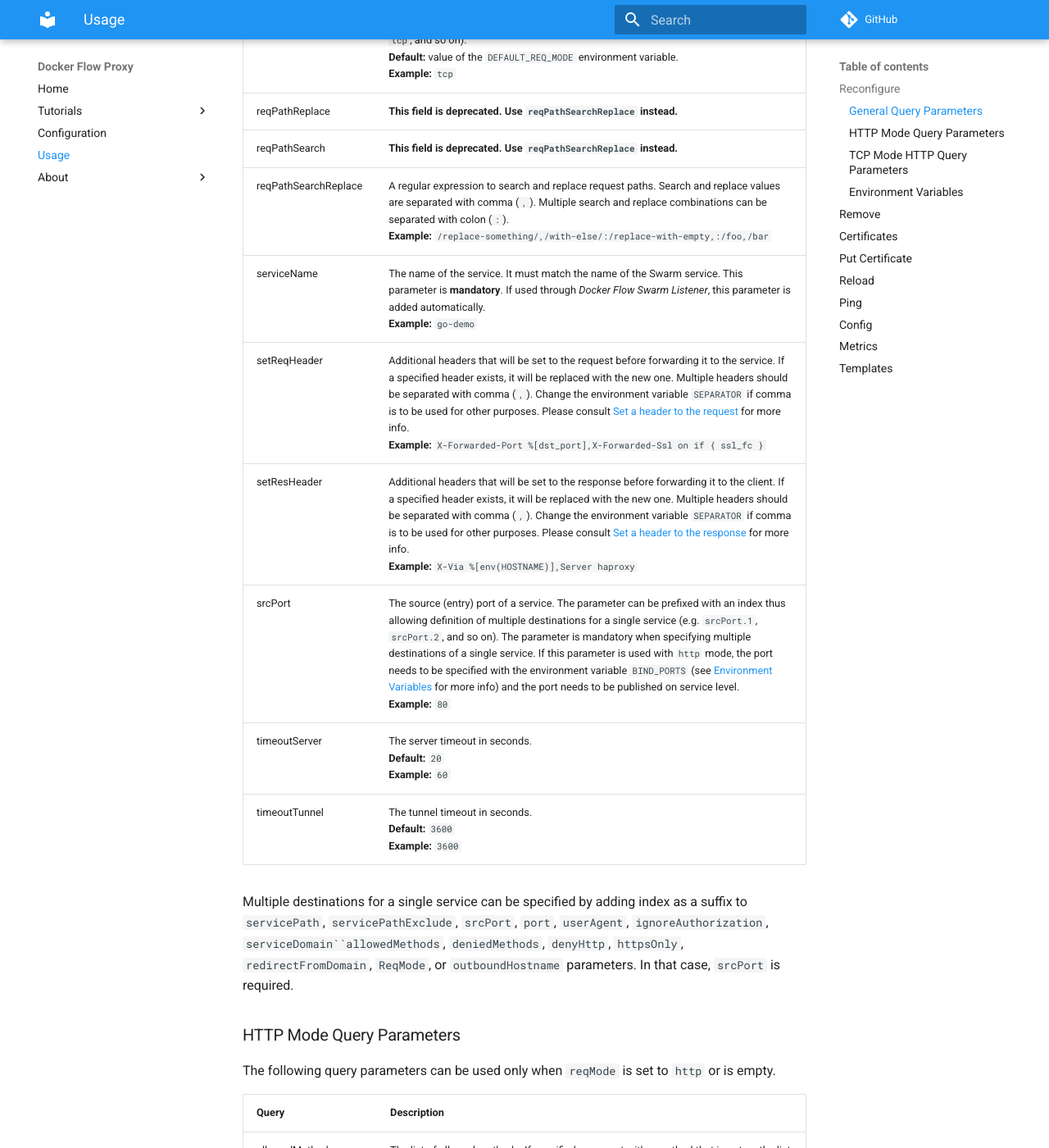
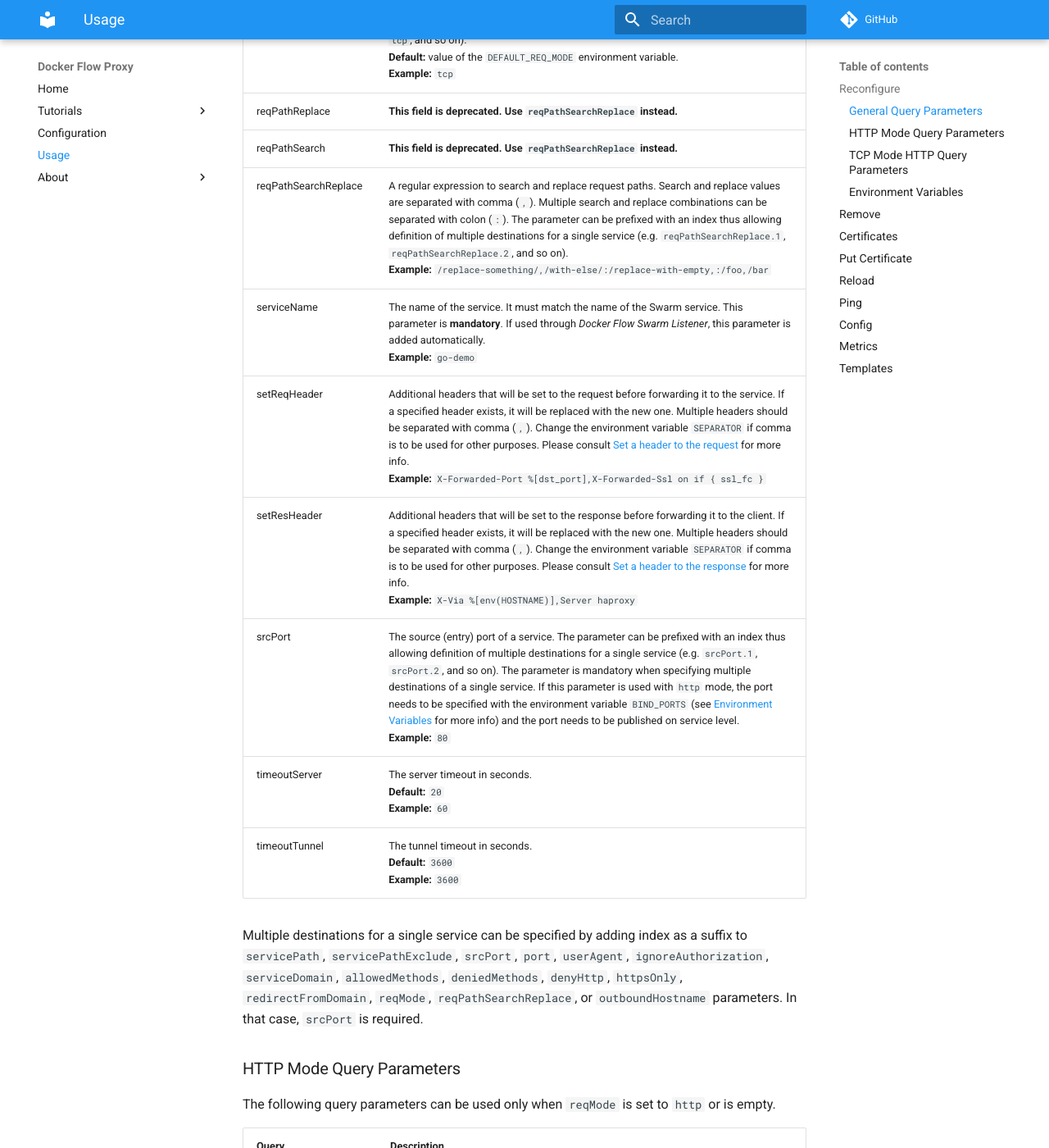
Before and after one commit to docker-flow/docker-flow-proxy, an MkDocs documentation site: the page built from docs/usage.md, in a window 1280 px wide and 1400 px high, scrolled down 2194 px. Shown: the whole window at 82% size. Built offline with MkDocs 1.6.1 and Material for MkDocs 9.7.7, drawn with Linux system fonts in a browser that asks for light colours; comment, search, counter and statistics services are not loaded; old or Windows-style settings are respelled for this version of MkDocs; some of the changed text lies outside the part shown.

Commit message:
Fixes #406

```diff
--- a/docs/usage.md
+++ b/docs/usage.md
@@ -29,7 +29,7 @@ The following query parameters can be used to send a *reconfigure* request to *D
 |reqMode        |The request mode. The proxy should be able to work with any mode supported by HAProxy. However, actively supported and tested modes are `http`, `tcp`, and `sni`. The `sni` mode implies TCP with an SNI-based routing. The parameter can be prefixed with an index thus allowing definition of multiple modes for a single service (e.g. `http`, `tcp`, and so on).<br>**Default:** value of the `DEFAULT_REQ_MODE` environment variable.<br>**Example:** `tcp`|
 |reqPathReplace |**This field is deprecated. Use `reqPathSearchReplace` instead.**|
 |reqPathSearch  |**This field is deprecated. Use `reqPathSearchReplace` instead.**|
-|reqPathSearchReplace|A regular expression to search and replace request paths. Search and replace values are separated with comma (`,`). Multiple search and replace combinations can be separated with colon (`:`). <br>**Example:** `/replace-something/,/with-else/:/replace-with-empty,:/foo,/bar`|
+|reqPathSearchReplace|A regular expression to search and replace request paths. Search and replace values are separated with comma (`,`). Multiple search and replace combinations can be separated with colon (`:`). The parameter can be prefixed with an index thus allowing definition of multiple destinations for a single service (e.g. `reqPathSearchReplace.1`, `reqPathSearchReplace.2`, and so on). <br>**Example:** `/replace-something/,/with-else/:/replace-with-empty,:/foo,/bar`|
 |serviceName    |The name of the service. It must match the name of the Swarm service. This parameter is **mandatory**. If used through *Docker Flow Swarm Listener*, this parameter is added automatically.<br>**Example:** `go-demo`|
 |setReqHeader   |Additional headers that will be set to the request before forwarding it to the service. If a specified header exists, it will be replaced with the new one. Multiple headers should be separated with comma (`,`). Change the environment variable `SEPARATOR` if comma is to be used for other purposes. Please consult [Set a header to the request](https://www.haproxy.com/doc/aloha/7.0/haproxy/http_rewriting.html#set-a-header-in-the-request) for more info.<br>**Example:** `X-Forwarded-Port %[dst_port],X-Forwarded-Ssl on if { ssl_fc }`|
 |setResHeader   |Additional headers that will be set to the response before forwarding it to the client. If a specified header exists, it will be replaced with the new one. Multiple headers should be separated with comma (`,`). Change the environment variable `SEPARATOR` if comma is to be used for other purposes. Please consult [Set a header to the response](https://www.haproxy.com/doc/aloha/7.0/haproxy/http_rewriting.html#set-a-header-in-the-response) for more info.<br>**Example:** `X-Via %[env(HOSTNAME)],Server haproxy`|
@@ -37,7 +37,7 @@ The following query parameters can be used to send a *reconfigure* request to *D
 |timeoutServer  |The server timeout in seconds.<br>**Default:** `20`<br>**Example:** `60`|
 |timeoutTunnel  |The tunnel timeout in seconds.<br>**Default:** `3600`<br>**Example:** `3600`|
 
-Multiple destinations for a single service can be specified by adding index as a suffix to `servicePath`, `servicePathExclude`, `srcPort`, `port`, `userAgent`, `ignoreAuthorization`, `serviceDomain``allowedMethods`, `deniedMethods`, `denyHttp`, `httpsOnly`, `redirectFromDomain`, `ReqMode`, or `outboundHostname` parameters. In that case, `srcPort` is required.
+Multiple destinations for a single service can be specified by adding index as a suffix to `servicePath`, `servicePathExclude`, `srcPort`, `port`, `userAgent`, `ignoreAuthorization`, `serviceDomain`, `allowedMethods`, `deniedMethods`, `denyHttp`, `httpsOnly`, `redirectFromDomain`, `reqMode`, `reqPathSearchReplace`, or `outboundHostname` parameters. In that case, `srcPort` is required.
 
 ### HTTP Mode Query Parameters
 
@@ -72,7 +72,7 @@ The following query parameters can be used only when `reqMode` is set to `http`
 |usersPassEncrypted|Indicates whether passwords provided by `users` or `usersSecret` contain encrypted data. Passwords can be encrypted with the command `mkpasswd -m sha-512 password1`.<br>**Example:** `true`<br>**Default Value:** `false`|
 |verifyClientSsl|Whether to verify client SSL and, if it is not valid, deny request and return 403 Forbidden status code. SSL is validated against the `ca-file` specified through the environment variable `CA_FILE`.<br>**Example:** true<br>**Default Value:** `false`|
 
-Multiple destinations for a single service can be specified by adding index as a suffix to `servicePath`, `servicePathExclude`, `srcPort`, `port`, `userAgent`, `ignoreAuthorization`, `serviceDomain`, `allowedMethods`, `deniedMethods`, `denyHttp`, `httpsOnly`, `redirectFromDomain`, `ReqMode`, or `outboundHostname` parameters. In that case, `srcPort` is required.
+Multiple destinations for a single service can be specified by adding index as a suffix to `servicePath`, `servicePathExclude`, `srcPort`, `port`, `userAgent`, `ignoreAuthorization`, `serviceDomain`, `allowedMethods`, `deniedMethods`, `denyHttp`, `httpsOnly`, `redirectFromDomain`, `ReqMode`, `reqPathSearchReplace`, or `outboundHostname` parameters. In that case, `srcPort` is required.
 
 ### TCP Mode HTTP Query Parameters
 
```
